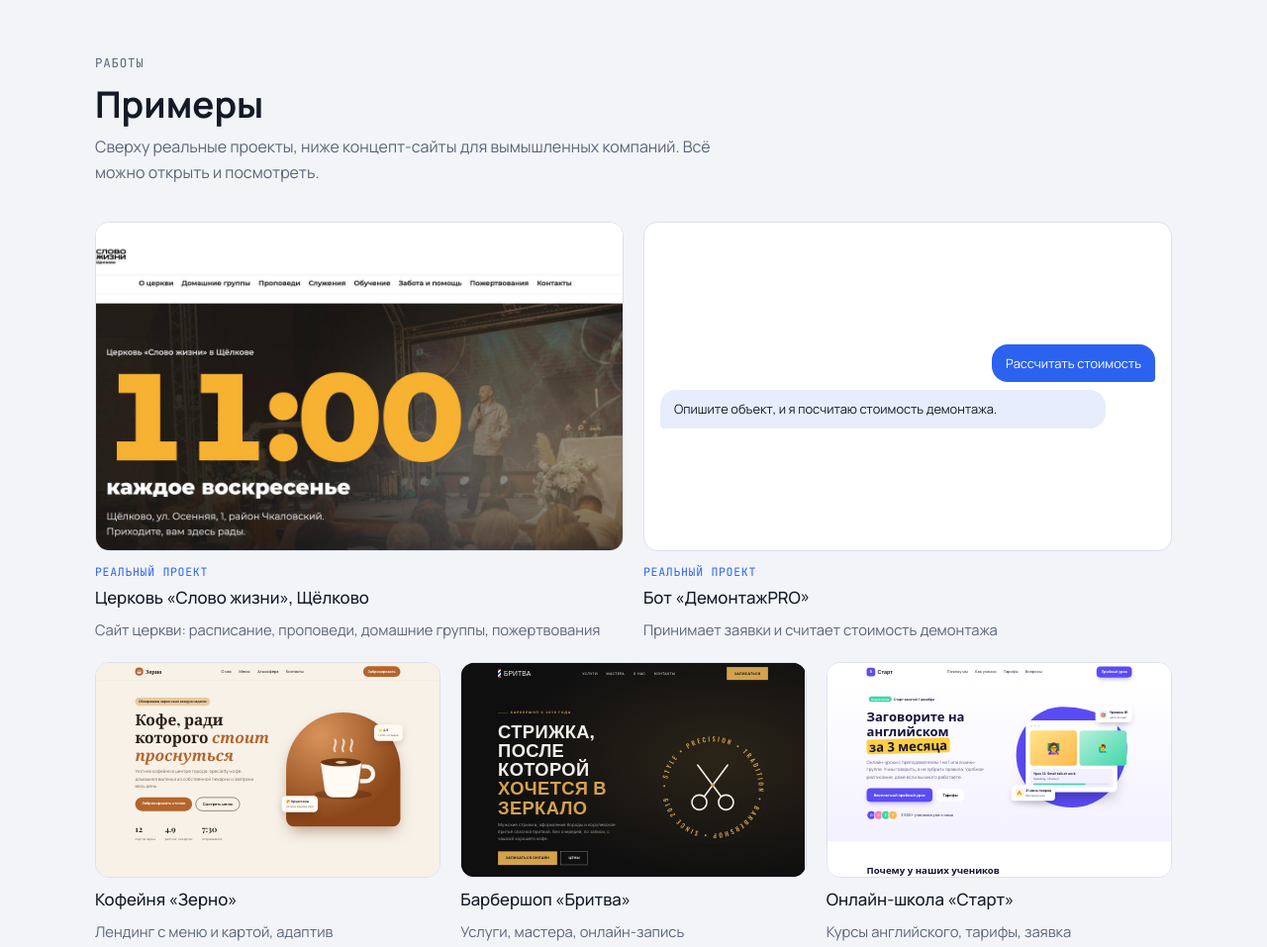
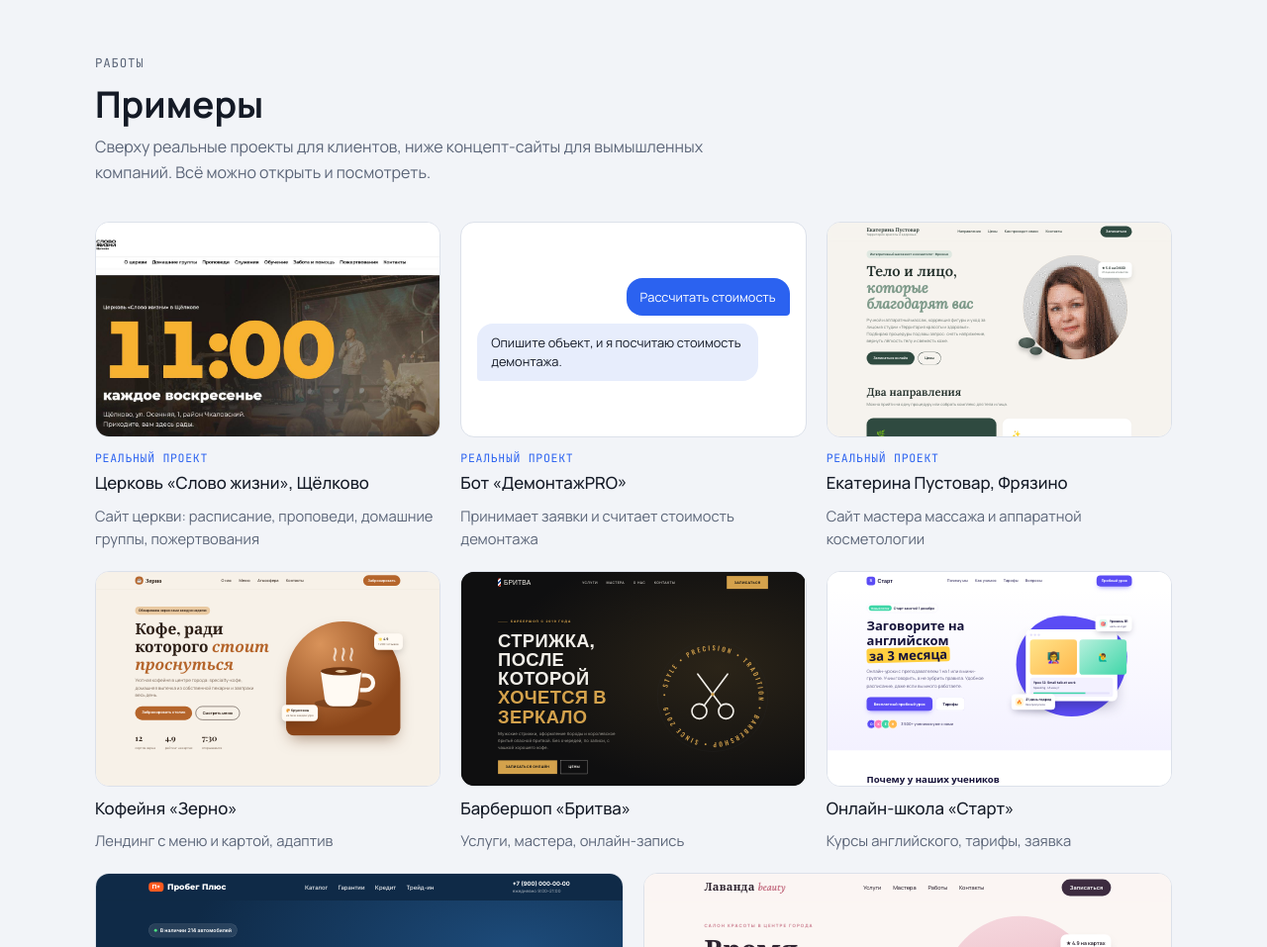
Before and after one commit to kirasem/portfolio, a plain HTML site: page index.html in a window 1280 px wide. Shown: the part 1920-2877 px from the top of the page at 99% size. Drawn offline with nearby package versions, Linux system fonts and the light colour scheme; a web font is replaced by a local one.

Commit message:
Реальный проект: сайт Екатерины Пустовар

```diff
--- a/index.html
+++ b/index.html
@@ -225,18 +225,23 @@ footer{padding-block:28px;color:var(--muted);font-size:.85rem;display:flex;justi
       <div class="sec-head">
         <span class="label">Работы</span>
         <h2>Примеры</h2>
-        <p>Сверху реальные проекты, ниже концепт-сайты для вымышленных компаний. Всё можно открыть и посмотреть.</p>
+        <p>Сверху реальные проекты для клиентов, ниже концепт-сайты для вымышленных компаний. Всё можно открыть и посмотреть.</p>
       </div>
       <div class="works">
-        <a class="work wide" href="https://wolrus-schelkovo.ru" target="_blank" rel="noopener">
+        <a class="work" href="https://wolrus-schelkovo.ru" target="_blank" rel="noopener">
           <div class="shot"><img src="works/church.jpg" alt="Сайт церкви «Слово жизни» в Щёлкове" loading="lazy"></div>
           <span class="badge">Реальный проект</span>
           <h3>Церковь «Слово жизни», Щёлково</h3><p>Сайт церкви: расписание, проповеди, домашние группы, пожертвования</p>
         </a>
-        <a class="work wide" href="https://t.me/Crusheasy_bot" target="_blank" rel="noopener">
+        <a class="work" href="https://t.me/Crusheasy_bot" target="_blank" rel="noopener">
           <div class="shot botshot"><div class="m me">Рассчитать стоимость</div><div class="m bot">Опишите объект, и я посчитаю стоимость демонтажа.</div></div>
           <span class="badge">Реальный проект</span>
           <h3>Бот «ДемонтажPRO»</h3><p>Принимает заявки и считает стоимость демонтажа</p>
+        </a>
+        <a class="work" href="pustovar/index.html" target="_blank" rel="noopener">
+          <div class="shot"><iframe src="pustovar/index.html" title="Сайт Екатерины Пустовар, массаж и аппаратная косметология" loading="lazy" tabindex="-1" aria-hidden="true" scrolling="no"></iframe></div>
+          <span class="badge">Реальный проект</span>
+          <h3>Екатерина Пустовар, Фрязино</h3><p>Сайт мастера массажа и аппаратной косметологии</p>
         </a>
         <a class="work" href="coffee/index.html" target="_blank" rel="noopener">
           <div class="shot"><iframe src="coffee/index.html" title="Лендинг кофейни «Зерно»" loading="lazy" tabindex="-1" aria-hidden="true" scrolling="no"></iframe></div>
```
